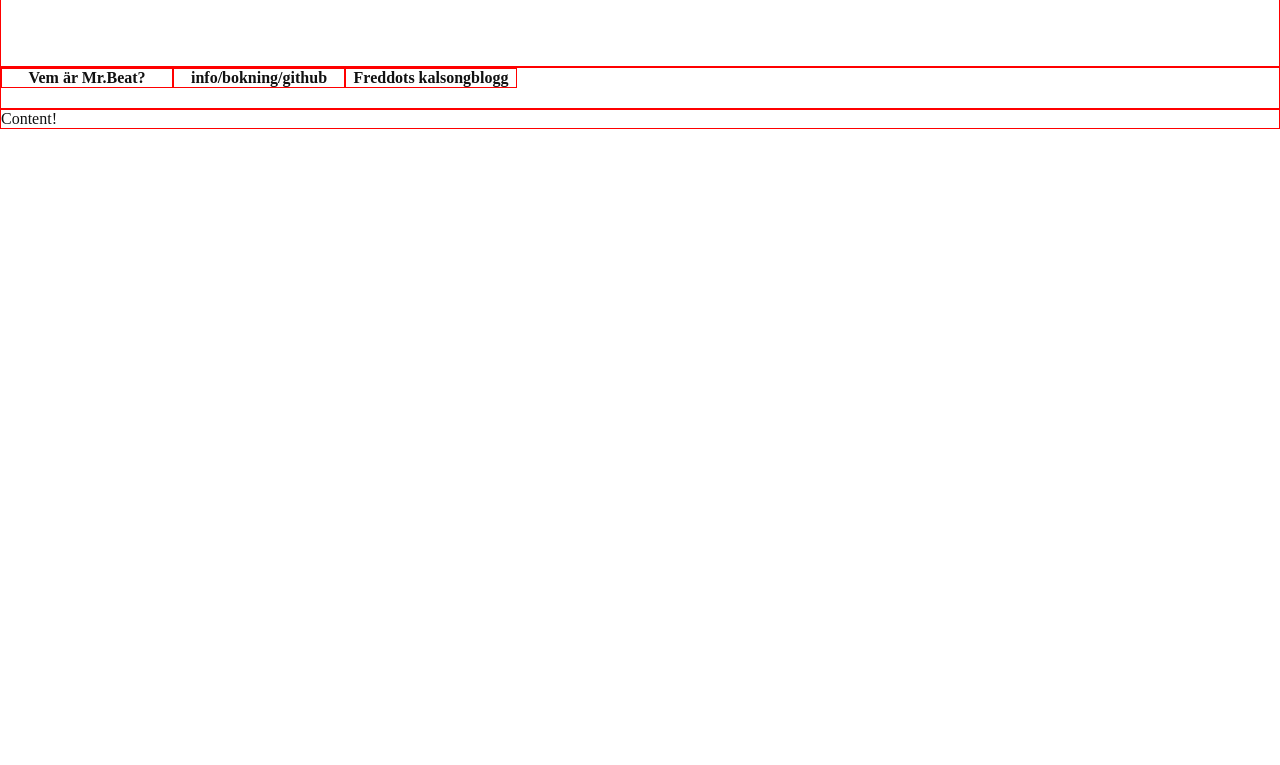
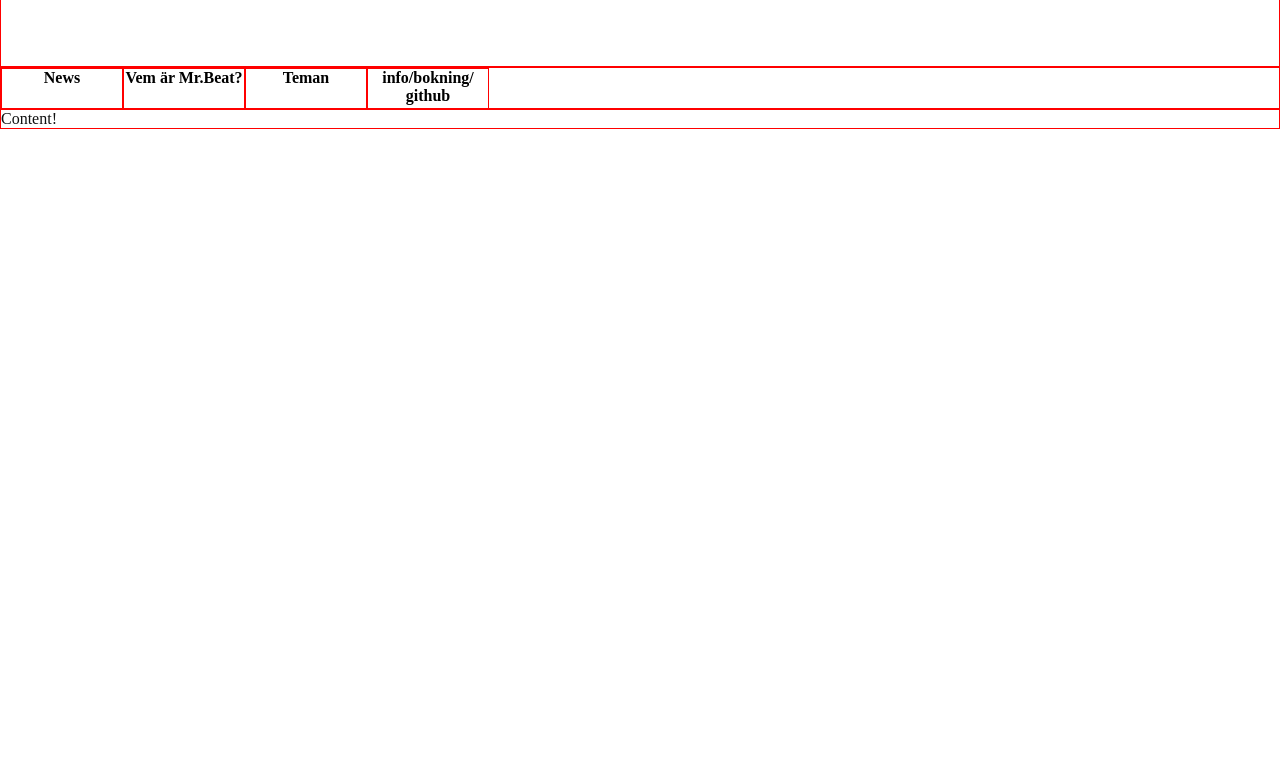
Before and after one commit to mrbeat/dbhomepage, a plain HTML site: page index.html in a window 1280 px wide. Shown: the part 35-800 px from the top of the page. Drawn offline with Linux system fonts and the light colour scheme.

Commit message:
Dabbled with css and positioning the menu. Very pillrigt.

```diff
--- a/index.js
+++ b/index.js
@@ -3,19 +3,24 @@ function init() {
 
     var navigation = _.G('navigation');
     var navigationitems = [
+        "News",
         "Vem &auml;r Mr.Beat?",
-        "info/bokning/github",
-        "Freddots kalsongblogg"
+        "Teman",
+        "info/&zwnj;bokning/&zwnj;github",
+        //"Freddots kalsongblogg"
     ];
+    var item, a, i, len;
 
-    var item;
+    for (i = 0, len = navigationitems.length; i < len; i++) {
 
-    for (var i = 0, len = navigationitems.length; i < len; i++) {
         item = document.createElement('div');
-        item.innerHTML = navigationitems[i];
         item.className = 'navigationitem';
-        //_.AC(item, 'navigationitem');
+        a = document.createElement('a');
+        a.href = "#";
+        a.innerHTML = navigationitems[i];
+        item.appendChild(a);
         navigation.appendChild(item);
+
     }
 
 }
--- a/style.css
+++ b/style.css
@@ -9,13 +9,18 @@ div {
     border: solid red 1px;
 }
 
+a {
+    text-decoration: none;
+    color: #000000;
+}
+
 #logoplayerpanel {
     height: 100px;
 }
 
 #logo {
     float: left;
-    width: 400px;
+    width: 360px;
 }
 
 #player {
@@ -29,7 +34,8 @@ div {
 
 .navigationitem {
     float: left;
-    width: 170px;
+    width: 120px;
+    height: 40px;
     text-align: center;
     font-weight: bold;
 }
```
